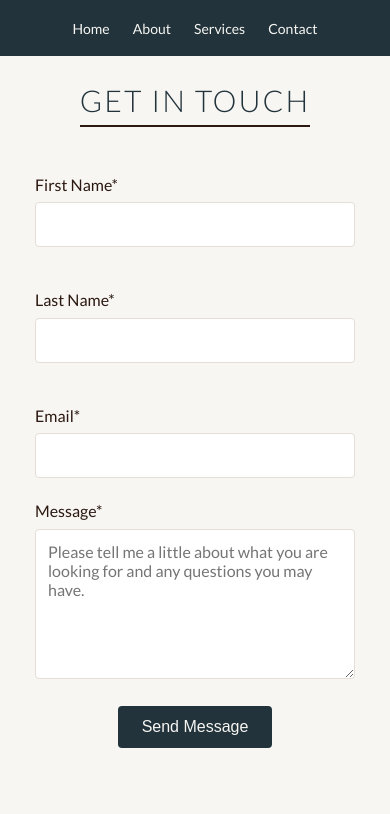
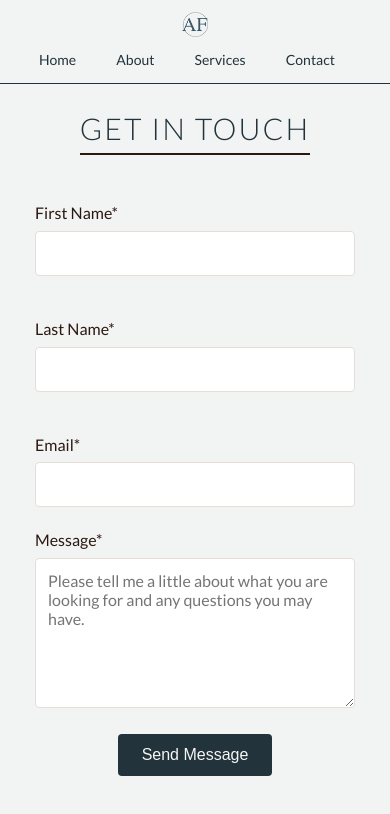
Before and after one commit to alfreund/coaching-website, a plain HTML site: page contact.html in a window 390 px wide. Drawn offline with Linux system fonts and the light colour scheme.

Commit message:
Update contact.html

```diff
--- a/contact.html
+++ b/contact.html
@@ -8,10 +8,47 @@
     <link rel="preconnect" href="https://fonts.gstatic.com" crossorigin>
     <link href="https://fonts.googleapis.com/css2?family=Lato:wght@300;400;700&display=swap" rel="stylesheet">
     <style>
+       :root {
+            --primary-color: #22333B;
+            --bg-color: #E5DDD6;
+            --light-bg: #f2f4f3;
+            --content-padding: 10%;
+        }
+
         * {
-            box-sizing: border-box;
             margin: 0;
             padding: 0;
+            box-sizing: border-box;
+        }
+
+        nav {
+            background-color: var(--light-bg);
+            padding: 1rem var(--content-padding);
+            display: flex;
+            align-items: center;
+            gap: 2rem;
+	    border-bottom: 1px solid var(--primary-color);
+        }
+
+        .nav-logo {
+            height: 40px;
+            width: auto;
+        }
+
+	.nav-links {
+            display: flex;
+            gap: 1.5rem;
+        }
+
+        nav a {
+            margin-right: 1.5rem;
+            text-decoration: none;
+            color: var(--primary-color);
+            transition: font-weight 0.2s;
+        }
+
+        nav a:hover {
+            font-weight: bold;
         }
 
         body {
@@ -19,31 +56,11 @@
             line-height: 1.6;
             margin: 0;
             padding: 0;
-            background-color: #F7F6F3;
+            background-color: var(--light-bg);
             color: #22333B;
             display: flex;
             flex-direction: column;
             min-height: 100vh;
-        }
-
-        nav {
-            background-color: #22333B;
-            padding: 15px 0;
-            text-align: center;
-        }
-
-        nav a {
-            margin: 0 25px;
-            text-decoration: none;
-            color: #F7F6F3;
-            font-weight: 400;
-            font-size: 18px;
-            transition: color 0.3s ease;
-            display: inline-block;
-        }
-
-        nav a:hover {
-            color: #E5DDD6;
         }
 
         .main {
@@ -52,7 +69,7 @@
         }
 
         .border {
-            background-color: #E5DDD6;
+            background-color: var(--bg-color);
             width: 17%; /* Set border width */
         }
 
@@ -63,7 +80,7 @@
             padding: 40px 20px;
             width: 90%;
             flex-grow: 1;
-            background-color: #F7F6F3;
+            background-color: var(--light-bg);
         }
 
         .name-container {
@@ -154,10 +171,20 @@
                 font-size: 36px;
             }
 
+            nav {
+                justify-content: flex-start;
+                flex-wrap: wrap;
+                gap: 1rem;
+            }
+
+            .nav-logo {
+                height: 30px;
+            }
+
             nav a {
-                margin: 0 15px;
-                font-size: 16px;
+                margin-right: 1rem;
             }
+
 
             .container {
                 padding: 30px 20px;
@@ -174,9 +201,31 @@
                 font-size: 30px;
             }
 
+            nav {
+        		flex-direction: column;
+        		align-items: center;
+        		gap: 0.75rem;
+        		padding: 0.75rem 0; /* Remove horizontal padding from nav */
+    		}
+
+    		.nav-logo {
+        		height: 25px;
+        		margin: 0;
+        		padding: 0 var(--content-padding); /* Add padding to logo container */
+   		}
+
+    		.nav-links {
+        		width: 100%;
+        		display: flex;
+        		flex-wrap: nowrap;
+        		justify-content: space-between;
+        		padding: 0 var(--content-padding); /* Match the content padding */
+    		}
+
     		nav a {
-                margin: 0 10px;
-                font-size: 14px;
+        		font-size: 0.875rem;
+       			white-space: nowrap;
+        		flex: 0 1 auto;
     		}
 
             .container {
@@ -188,10 +237,13 @@
 </head>
 <body>
     <nav>
+        <img src="assets/logo.png" alt="Dr. Andrea Freund Logo" class="nav-logo">
+	<div class="nav-links">
         	<a href="index.html">Home</a>
         	<a href="about.html">About</a>
         	<a href="services.html">Services</a>
         	<a href="contact.html">Contact</a>
+	</div>
     </nav>
     <div class="main">
         <div class="container">
```
Lines whose indentation alone changed are shown as unchanged.
